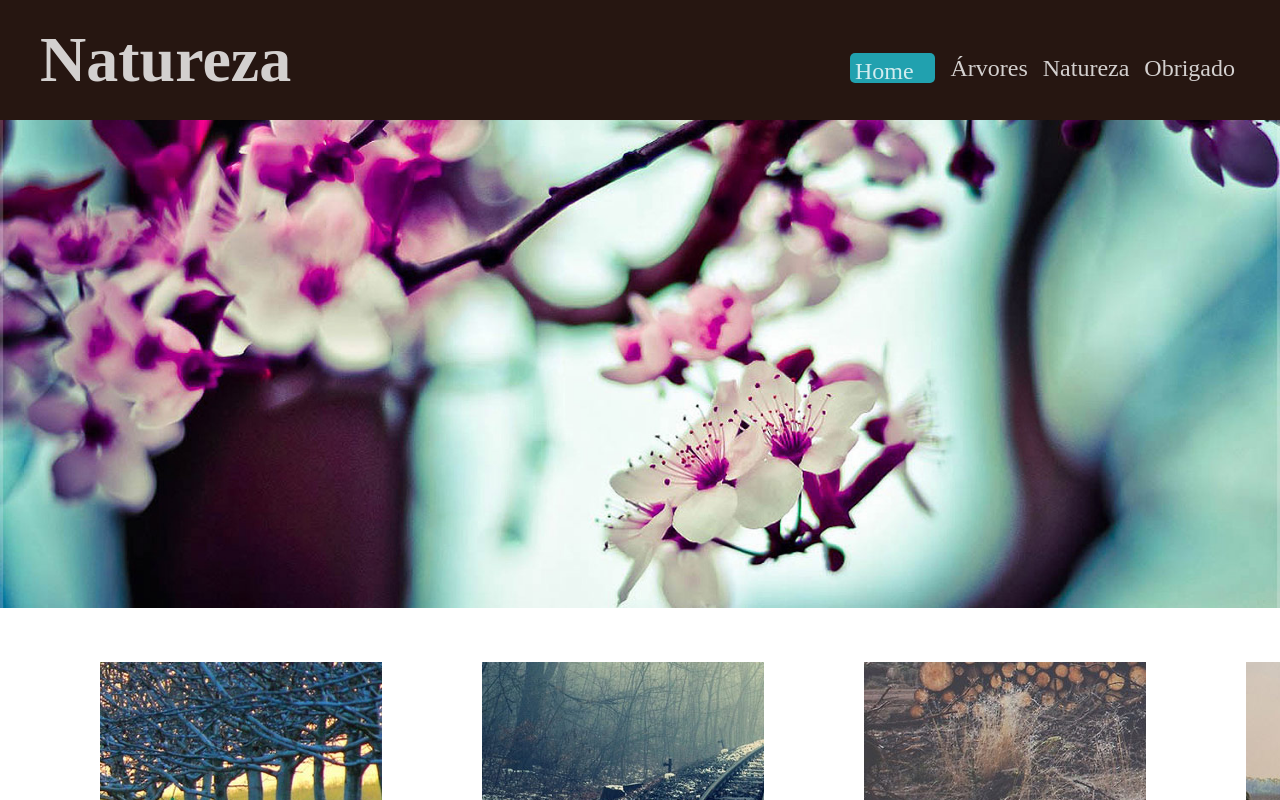
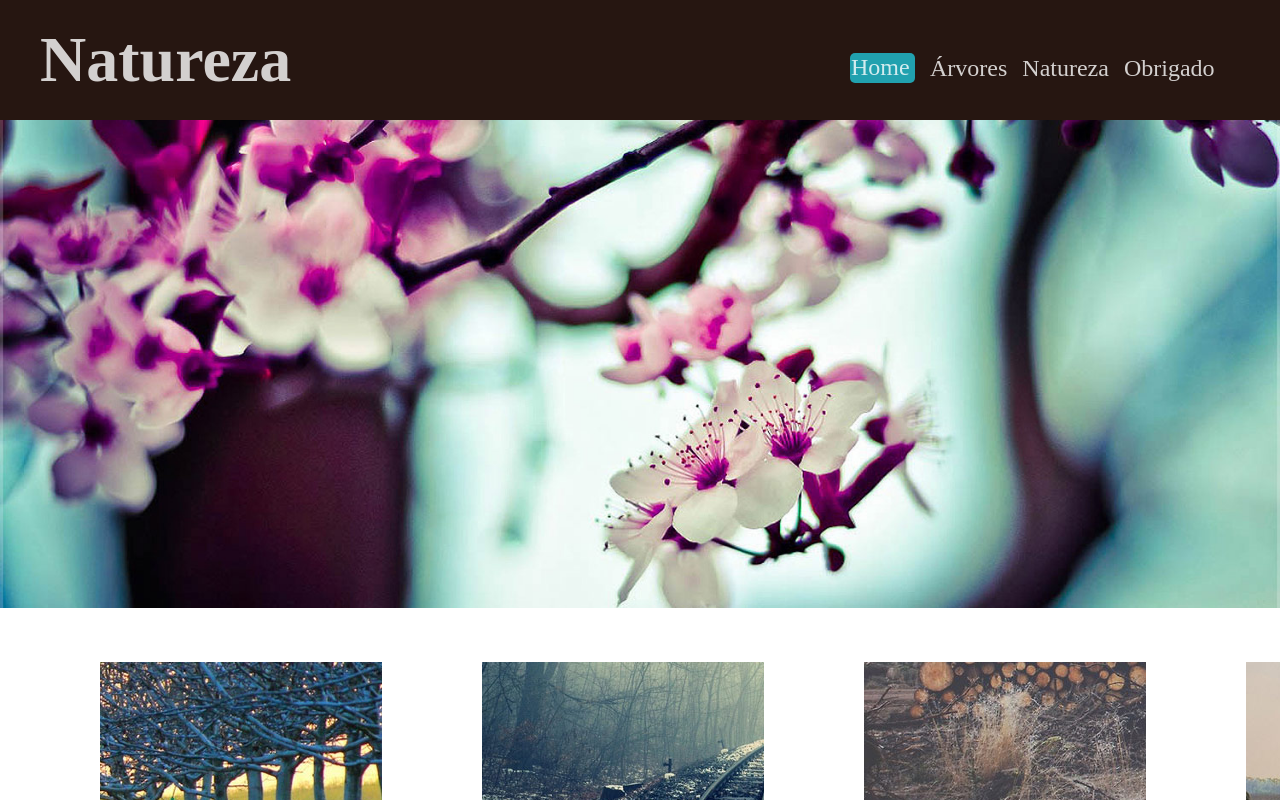
Before and after one commit to RoselinoAlvarado/exercicio2-aula7, a plain HTML site: page index.html in a window 1280 px wide. Shown: the top 800 px of the page. Drawn offline with Linux system fonts and the light colour scheme.

Commit message:
commit 20:08

```diff
--- a/style.css
+++ b/style.css
@@ -47,10 +47,10 @@ header nav a {
 div .home {
     text-align: left;
     margin-top: -2px;
-    padding: 5px;
+    padding: 1px;
     background-color: #21a1af;
     height: 30px;
-    width: 110px;
+    width: 65px;
     border-radius: 5px;
   }
 
```
Also changed, not shown: home.html (+1 -1 lines).
